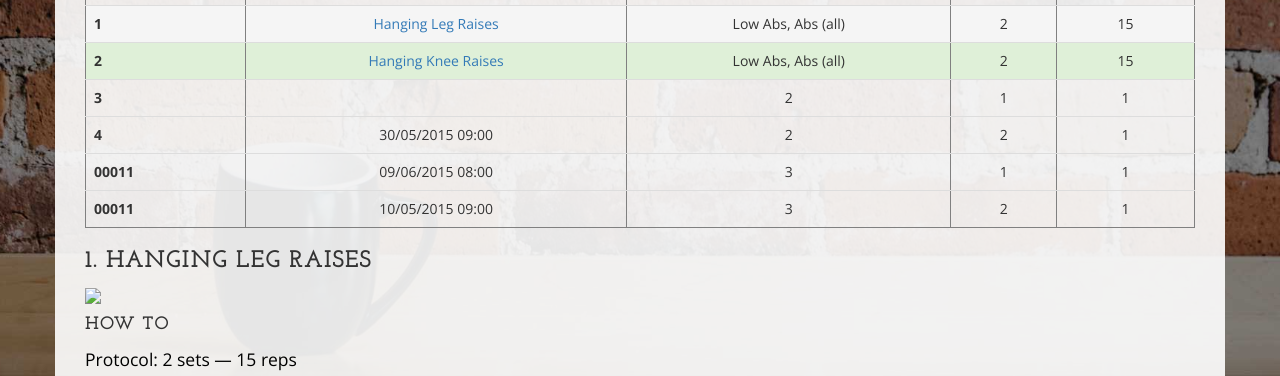
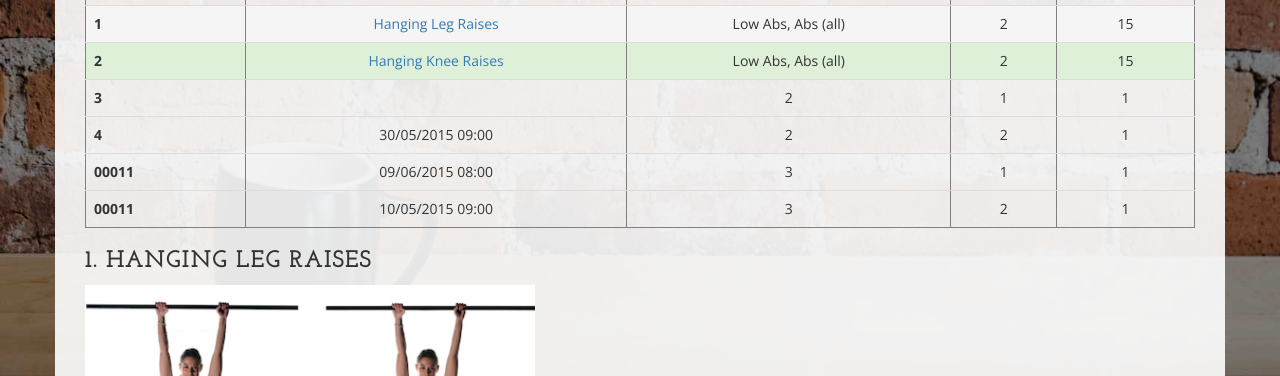
Before and after one commit to 5810121064mawine/Job2, a plain HTML site: page ab.html in a window 1280 px wide. Shown: the part 424-800 px from the top of the page. Drawn offline with nearby package versions, Linux system fonts and the light colour scheme.

Commit message:
เพิ่มรูป

```diff
--- a/ab.html
+++ b/ab.html
@@ -247,7 +247,7 @@
 									1. Hanging Leg Raises
 								</b>
 							</h3>
-							<img  src="img/hanginglegraises.jpg" style="width:100%; max-width: 450px "/>
+							<img  src="img\hanginglegraises.jpg" style="width:100%; max-width: 450px "/>
 							<h4>
 								How to
 							</h4>
```
Also changed, not shown: img/hang-leg-raise.jpg (added), img/hanginglegraises.jpg (added).
